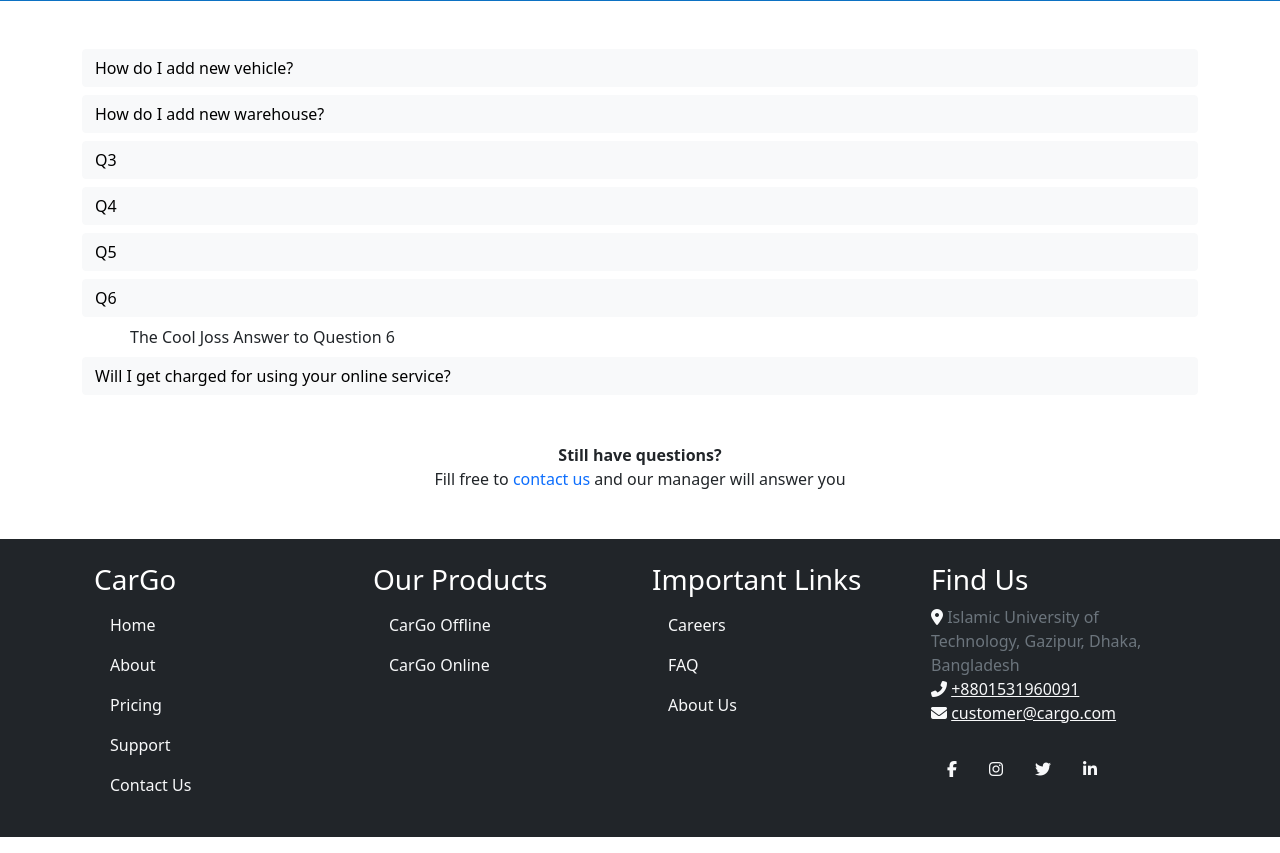
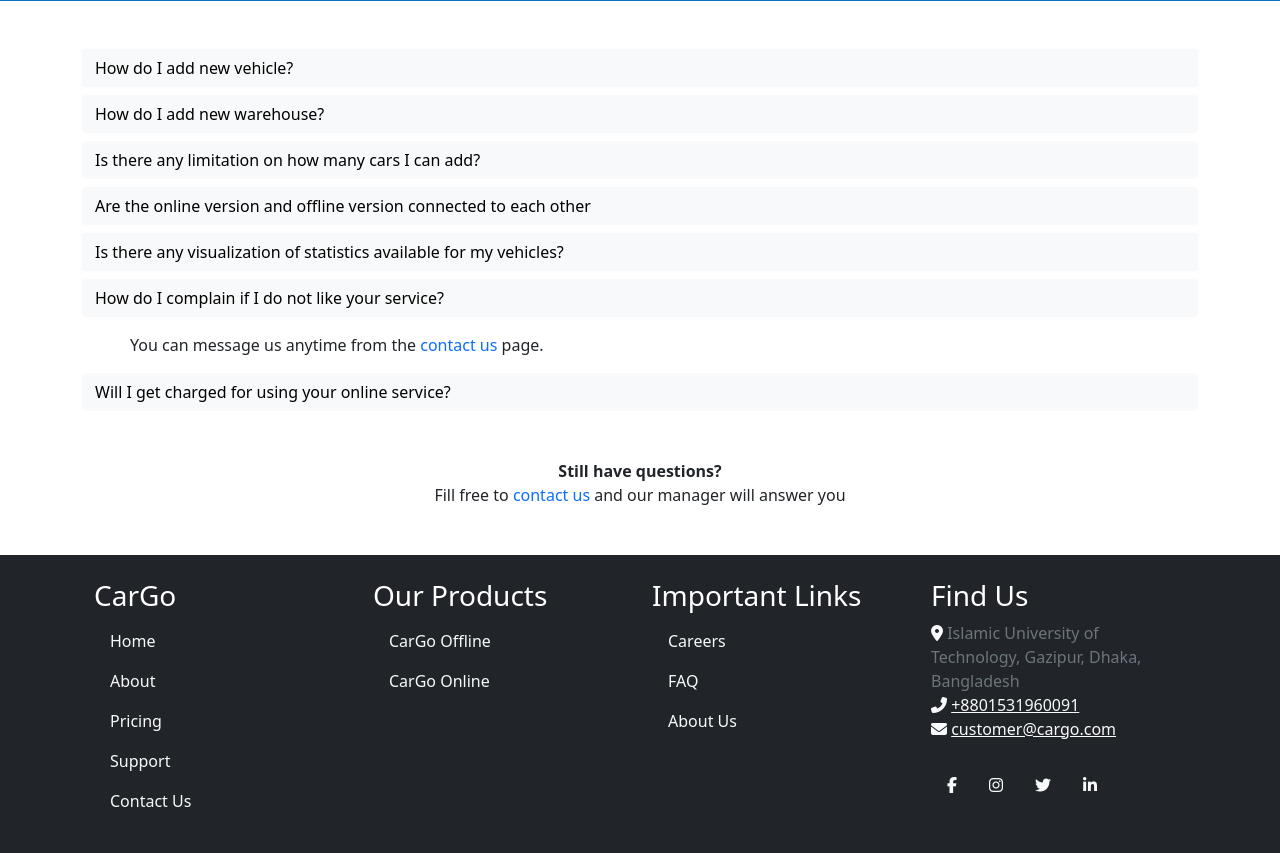
Before and after one commit to Casio991ms/CarGo, a PHP site: page /cargo/faq.php in a window 1280 px wide, after a click on "How do I complain if I do not like your service?". Shown: the part 211-1064 px from the top of the page. Run offline with PHP 8.4, Linux system fonts and the light colour scheme; some libraries are stand-ins or nearby versions.

Commit message:
completed FAQ page

```diff
--- a/faq.php
+++ b/faq.php
@@ -41,37 +41,37 @@
     <!-- Questions -->
     <div class="container-lg d-grid gap-2 my-5">
         <button class="btn btn-light text-start" type="button" data-bs-toggle="collapse" data-bs-target=".q1" aria-expanded="false">How do I add new vehicle?</button>
-        <div class="collapse q1 ms-5">
+        <div class="collapse q1 ms-5 my-2">
             You can add new vehicles from the "Add New Vehicle" option.
         </div>
 
         <button class="btn btn-light text-start" type="button" data-bs-toggle="collapse" data-bs-target=".q2" aria-expanded="false">How do I add new warehouse?</button>
-        <div class="collapse q2 ms-5">
+        <div class="collapse q2 ms-5 my-2">
             You can add new warehouses from the "Add New Warehouse" option.
         </div>
 
-        <button class="btn btn-light text-start" type="button" data-bs-toggle="collapse" data-bs-target=".q3" aria-expanded="false">Q3</button>
-        <div class="collapse q3 ms-5">
-            The Cool Joss Answer to Question 3
+        <button class="btn btn-light text-start" type="button" data-bs-toggle="collapse" data-bs-target=".q3" aria-expanded="false">Is there any limitation on how many cars I can add?</button>
+        <div class="collapse q3 ms-5 my-2">
+            In the Basic & Growth plans you can add upto 10 cars & 50 cars respectively. There is no such limit in Pro plan.
         </div>
 
-        <button class="btn btn-light text-start" type="button" data-bs-toggle="collapse" data-bs-target=".q4" aria-expanded="false">Q4</button>
-        <div class="collapse q4 ms-5">
-            The Cool Joss Answer to Question 4
+        <button class="btn btn-light text-start" type="button" data-bs-toggle="collapse" data-bs-target=".q4" aria-expanded="false">Are the online version and offline version connected to each other</button>
+        <div class="collapse q4 ms-5 my-2">
+            Yes.
         </div>
 
-        <button class="btn btn-light text-start" type="button" data-bs-toggle="collapse" data-bs-target=".q5" aria-expanded="false">Q5</button>
-        <div class="collapse q5 ms-5">
-            The Cool Joss Answer to Question 5
+        <button class="btn btn-light text-start" type="button" data-bs-toggle="collapse" data-bs-target=".q5" aria-expanded="false">Is there any visualization of statistics available for my vehicles?</button>
+        <div class="collapse q5 ms-5 my-2">
+            Currently there isn't any. But we are planning to make it as soon as possible.
         </div>
 
-        <button class="btn btn-light text-start" type="button" data-bs-toggle="collapse" data-bs-target=".q6" aria-expanded="false">Q6</button>
-        <div class="collapse q6 ms-5">
-            The Cool Joss Answer to Question 6
+        <button class="btn btn-light text-start" type="button" data-bs-toggle="collapse" data-bs-target=".q6" aria-expanded="false">How do I complain if I do not like your service?</button>
+        <div class="collapse q6 ms-5 my-2">
+            You can message us anytime from the <a href="./contact.php" class="text-decoration-none">contact us</a> page.
         </div>
 
         <button class="btn btn-light text-start" type="button" data-bs-toggle="collapse" data-bs-target=".q7" aria-expanded="false">Will I get charged for using your online service?</button>
-        <div class="collapse q7 ms-5">
+        <div class="collapse q7 ms-5 my-2">
             No. You will not get charged anything as long as you stay within Basic Price Plan. Check <a href="./pricing.php" class="text-decoration-none">pricing page</a> for details.
         </div>
     </div>
```
